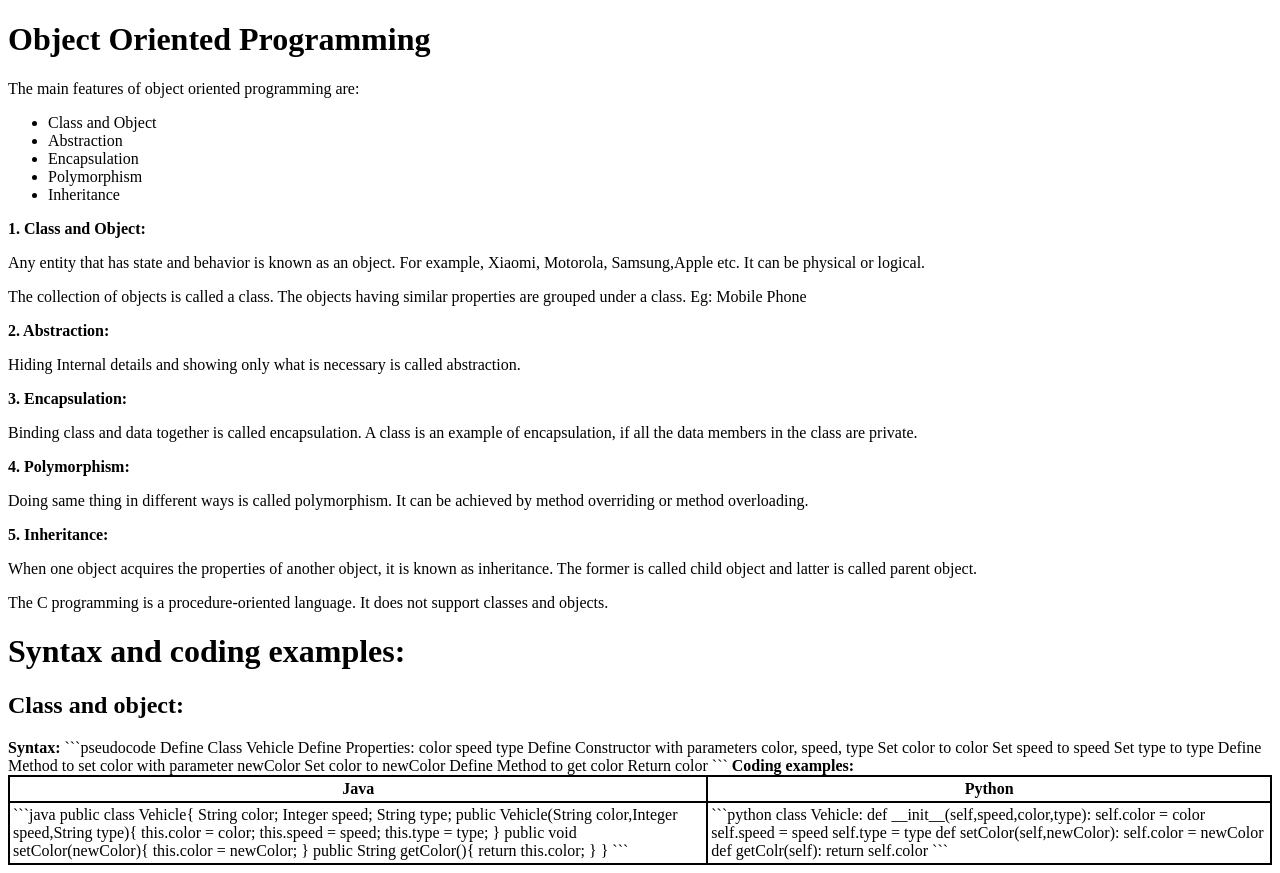
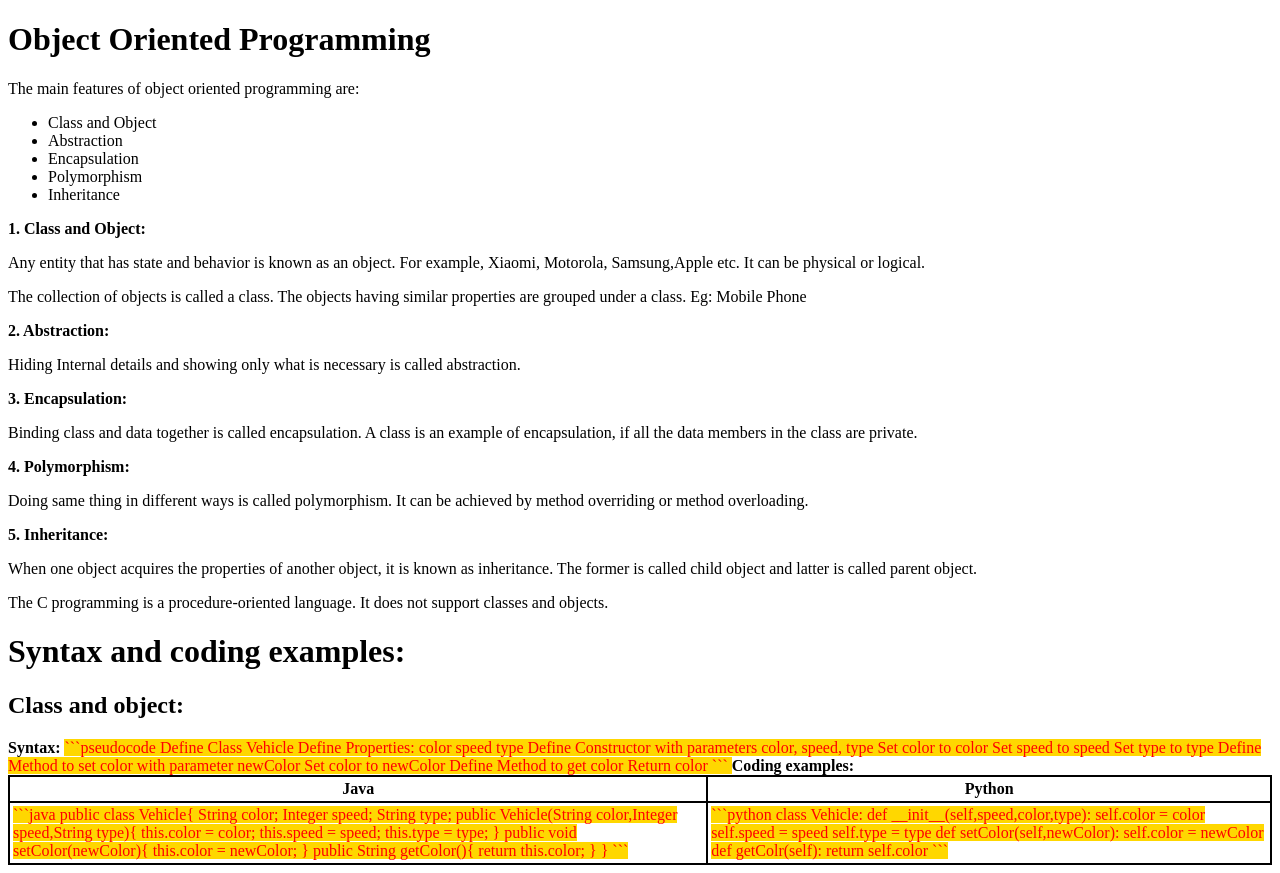
Before and after one commit to Sree2011/PROGRAMMING_NOTES, a plain HTML site: page HTML/oops.html in a window 1280 px wide. Drawn offline with Linux system fonts and the light colour scheme.

Commit message:
modified:   common/style.css

```diff
--- a/common/style.css
+++ b/common/style.css
@@ -17,3 +17,9 @@ table {
     border: 2px solid black;
     padding: 3px 3px;
   }
+
+
+md-block{
+  background-color: gold;
+  color: red;
+}
```
